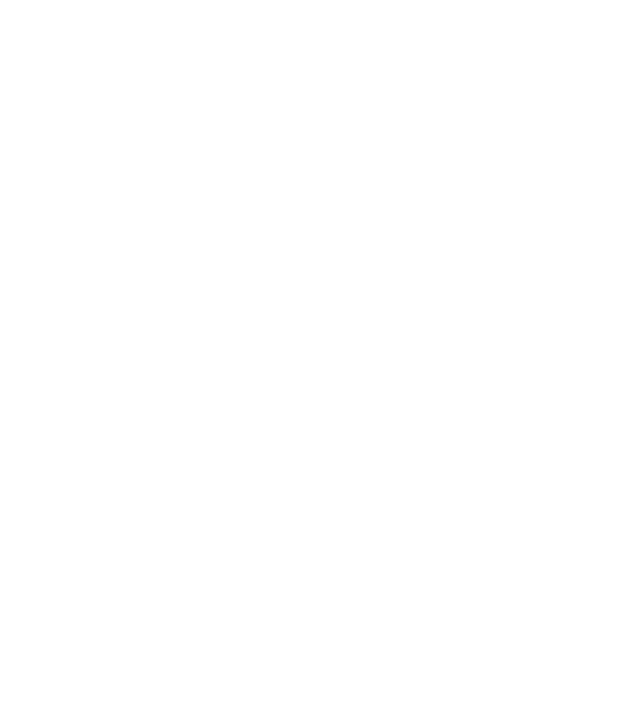
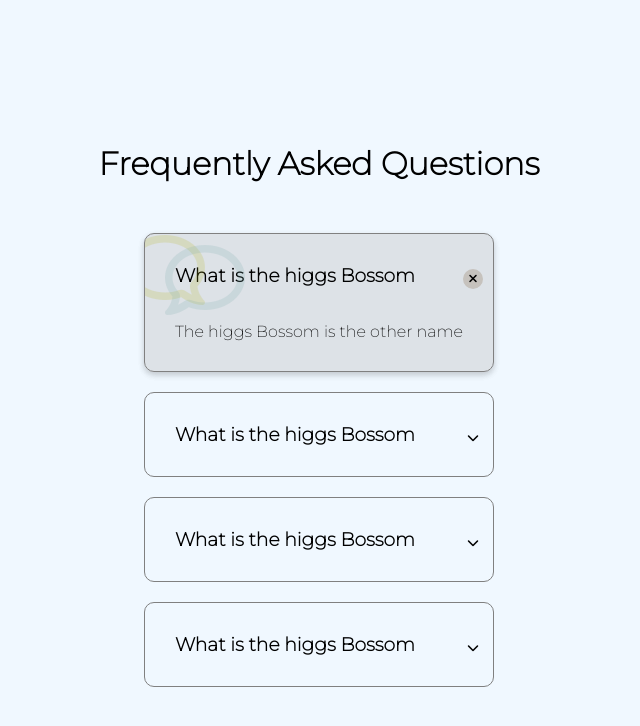
Before and after one commit to DerQh/FAQ, a plain HTML site: page faq.html in a window 1280 px wide. Shown: the whole page, without its empty margins (321-961 px from the left). Drawn offline with Linux system fonts and the light colour scheme.

Commit message:
Chnages for faq.html faq.js faq.css

```diff
--- a/faq.css
+++ b/faq.css
@@ -0,0 +1,112 @@
+* {
+  margin: 0;
+  padding: 0;
+  box-sizing: border-box;
+}
+
+:root {
+  font-family: "DM Sans", sans-serif;
+  font-family: "Montserrat", sans-serif;
+  font-family: "Roboto", sans-serif;
+}
+body {
+  font-family: "Montserrat", sans-serif;
+  background-color: aliceblue;
+  display: flex;
+  flex-direction: column;
+  justify-content: center;
+  align-items: center;
+  height: 100vh;
+}
+h1 {
+  margin: 50px 0 30px;
+  text-align: center;
+  /* font-weight: 700; */
+}
+
+.faq-container {
+  max-width: 600px;
+  margin: 0 auto;
+}
+.btn {
+  padding: 0 2px;
+  margin-top: 5px;
+}
+.faq {
+  position: relative;
+  background-color: transparent;
+  border: 1px solid grey;
+  border-radius: 10px;
+  padding: 30px;
+  margin: 20px 0;
+  overflow: hidden;
+  transition: 0.3s ease;
+}
+.faq.active {
+  background-color: rgb(143, 135, 135, 0.2);
+  /* background-color: #fff; */
+  box-shadow: 0 3px 6px rgb(0, 0, 0, 0.1), 0 3px 6px rgb(0, 0, 0, 0.1);
+}
+.faq.active::before,
+.faq.active::after {
+  content: "\f075";
+  font-family: "Font Awesome 5 Free";
+  color: rgb(127, 175, 175);
+  font-size: 5rem;
+  position: absolute;
+  opacity: 0.2;
+  top: 5px;
+  left: 20px;
+  z-index: 0;
+}
+.faq.active::before {
+  color: rgb(184, 184, 38);
+  top: -5px;
+  left: -20px;
+  transform: rotateY(180deg);
+}
+.faq-title {
+  margin: 0 35px 0 0;
+}
+
+.faq-text {
+  display: none;
+  margin: 35px 0 0;
+}
+
+.faq.active .faq-text {
+  display: block;
+}
+
+.faq-toggel {
+  background-color: transparent;
+  border-radius: 50%;
+  border: 0;
+  cursor: pointer;
+  display: flex;
+  align-items: center;
+  justify-content: center;
+  font-size: 16px;
+  padding: 0;
+  position: absolute;
+  top: 30px;
+  right: 10px;
+  height: 20px;
+  width: 20px;
+}
+
+.faq-toggel .fa-times {
+  display: none;
+}
+
+.faq.active .faq-toggel .fa-times {
+  display: block;
+}
+
+.faq.active .faq-toggel .fa-chevron-down {
+  display: none;
+}
+
+.faq.active .faq-toggel {
+  background-color: rgb(198, 194, 189);
+}
--- a/faq.html
+++ b/faq.html
@@ -3,10 +3,60 @@
   <head>
     <meta charset="UTF-8" />
     <meta name="viewport" content="width=device-width, initial-scale=1.0" />
+    <link rel="preconnect" href="https://fonts.googleapis.com" />
+    <link rel="preconnect" href="https://fonts.gstatic.com" crossorigin />
+    <link
+      href="https://fonts.googleapis.com/css2?family=DM+Sans&family=Montserrat:wght@200&family=Roboto:wght@100;400&display=swap"
+      rel="stylesheet"
+    />
     <link rel="stylesheet" href="faq.css" />
     <title>FAQ</title>
   </head>
   <body>
+    <h1>Frequently Asked Questions</h1>
+    <div class="faq-container">
+      <div class="faq active">
+        <h3 class="faq-title">What is the higgs Bossom</h3>
+        <p class="faq-text">The higgs Bossom is the other name</p>
+
+        <button class="btn faq-toggel">
+          <i class="fas fa-chevron-down fa-xs"></i>
+          <i class="fas fa-times fa-xs"></i>
+        </button>
+      </div>
+      <div class="faq">
+        <h3 class="faq-title">What is the higgs Bossom</h3>
+        <p class="faq-text">The higgs Bossom is the other name</p>
+
+        <button class="btn faq-toggel">
+          <i class="fas fa-chevron-down fa-xs"></i>
+          <i class="fas fa-times fa-xs"></i>
+        </button>
+      </div>
+      <div class="faq">
+        <h3 class="faq-title">What is the higgs Bossom</h3>
+        <p class="faq-text">The higgs Bossom is the other name</p>
+
+        <button class="btn faq-toggel">
+          <i class="fas fa-chevron-down fa-xs"></i>
+          <i class="fas fa-times fa-xs"></i>
+        </button>
+      </div>
+      <div class="faq">
+        <h3 class="faq-title">What is the higgs Bossom</h3>
+        <p class="faq-text">The higgs Bossom is the other name</p>
+
+        <button class="btn faq-toggel">
+          <i class="fas fa-chevron-down fa-xs"></i>
+          <i class="fas fa-times fa-xs"></i>
+        </button>
+      </div>
+    </div>
+
+    <script
+      src="https://kit.fontawesome.com/f3053b330e.js"
+      crossorigin="anonymous"
+    ></script>
     <script src="faq.js"></script>
   </body>
 </html>
--- a/faq.js
+++ b/faq.js
@@ -0,0 +1,13 @@
+// To DO
+// nodelist of all toggel buttons
+// look through the node list
+// Add clikc event(AddEvent listinet)
+// Toggle the active class on the parent node ()
+
+const btns = document.querySelectorAll(".btn");
+btns.forEach(function (btn) {
+  btn.addEventListener("click", function (event) {
+    btn.parentNode.classList.toggle("active");
+    // console.log(parentNode.classList);
+  });
+});
```
